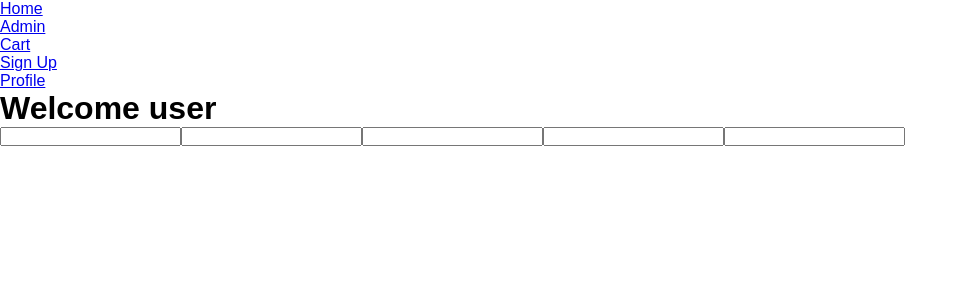
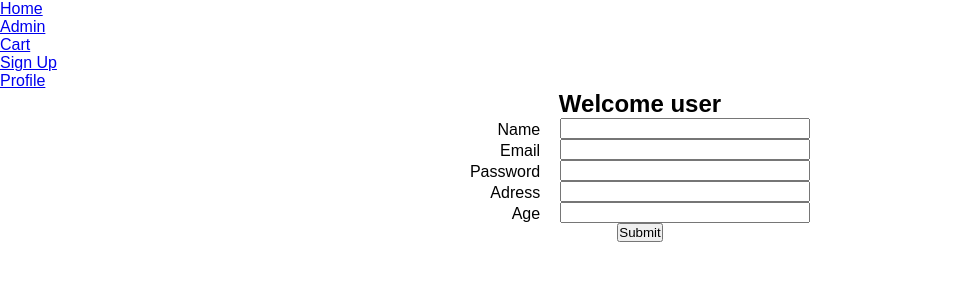
Before and after one commit to Federom99/E-Commerce, a React (Vite) app in the folder client/: page /newUser in a window 1280 px wide. Shown: the top 300 px of the page, without its empty margins (0-968 px from the left). Built offline with nearby package versions, Linux system fonts and the light colour scheme.

Commit message:
Add newUser controlled form

```diff
--- a/client/src/components/CreateUser/index.jsx
+++ b/client/src/components/CreateUser/index.jsx
@@ -1,18 +1,83 @@
-
+import { useState } from 'react'
+import { Div , Form , Header , Input , Subtitle, Title , Li , List , Button} from './styles'
 
 export default function NewUser (){
+    const [newUser,setNewUser] = useState({})
+    const [errors,setErrors] = useState({})
+
+    const errorHandler = (data)=>{
+        let errors ={}
+        if (!data.name) errors.name='obligatory field';
+
+        if (!data.adress) errors.adress='Obligatory field';
+
+        if (!data.email) errors.email='Obligatory field';
+        if (data.email){
+            if (!/^([a-zA-Z0-9._%-]+@[a-zA-Z0-9.-]+\.[a-zA-Z]{2,6})*$/.test(data.email)) errors.email='Sumbit a valid email'
+        }
+        if (!data.age) errors.age='Obligatory field';
+        if (data.age){
+            if (!/^\d*(\.\d+)?$/.test(data.age)) errors.age='Submit a valid age';
+        }
+
+        if (!data.password) errors.password='obligatory field'
+        if (data.password){
+            if (!/(?=(.*[0-9]))((?=.*[A-Za-z0-9])(?=.*[A-Z])(?=.*[a-z]))^.{8,}$/.test(data.password)) errors.password='Password must have at least 1 upper case, 1 lower case, one number and 8 characters long'
+        }
+
+        return errors
+    }
+    const handleChange = (event)=>{
+        setNewUser({
+            ...newUser,
+            [event.target.name]:event.target.value,
+        })
+        setErrors(errorHandler({
+            ...newUser,
+            [event.target.name]:event.target.value
+        }))
+    }
+    const handleSubmit = (event)=>{
+        event.preventDefault();
+        if(!Object.keys(errors).length && Object.keys(newUser).length){
+            console.log(newUser)
+        }
+        else {
+            alert('Check for errors')
+            console.log(errors)
+        }
+    }
     return(
-        <div>
-            <header>
-                <h1>Welcome user</h1>
-            </header>
-            <form>
-                <input type="text" />
-                <input type="text" />
-                <input type="text" />
-                <input type="text" />
-                <input type="text" />
-            </form>
-        </div>
+        <Div>
+            <Header>
+                <Title>Welcome user</Title>
+            </Header>
+            <Form onSubmit={handleSubmit}>
+                <List>
+                    <Li>
+                        <Subtitle>Name</Subtitle>
+                        <Input type="text" name="name" onChange={handleChange}></Input>
+                    </Li>
+                    <Li>
+                        <Subtitle>Email</Subtitle>
+                        <Input type="text" name="email" onChange={handleChange}></Input>
+                    </Li>
+                    <Li>
+                        <Subtitle>Password</Subtitle>
+                        <Input type="text" name="password" onChange={handleChange}></Input>
+                    </Li>
+                    <Li>
+                        <Subtitle>Adress</Subtitle>
+                        <Input type="text" name="adress" onChange={handleChange}></Input>
+                    </Li>
+                    <Li>
+                        <Subtitle>Age</Subtitle>
+                        <Input type="number" name="age" onChange={handleChange}></Input>
+                    </Li>
+
+                </List>
+                    <Button type='submit'>Submit</Button>
+            </Form>
+        </Div>
     )
 }
--- a/client/src/components/CreateUser/styles.js
+++ b/client/src/components/CreateUser/styles.js
@@ -0,0 +1,38 @@
+import styled from "styled-components";
+
+export const Div = styled.div`
+display: flex;
+flex-direction: column;
+align-items: center;
+`
+export const Header = styled.header`
+`
+
+export const Title = styled.h2`
+
+`
+
+export const Form = styled.form`
+    display:flex;
+    flex-direction:column;
+`
+
+export const Input = styled.input`
+    min-width: 250px
+`
+
+export const Subtitle = styled.label`
+    margin: 3px 20px 0px 0px
+`
+export const List = styled.ul`
+    display:flex;
+    flex-direction:column;
+`
+
+export const Li = styled.li`
+    display:flex;
+    justify-content:flex-end;
+`
+export const Button = styled.button`
+align-self:center;
+`
```
